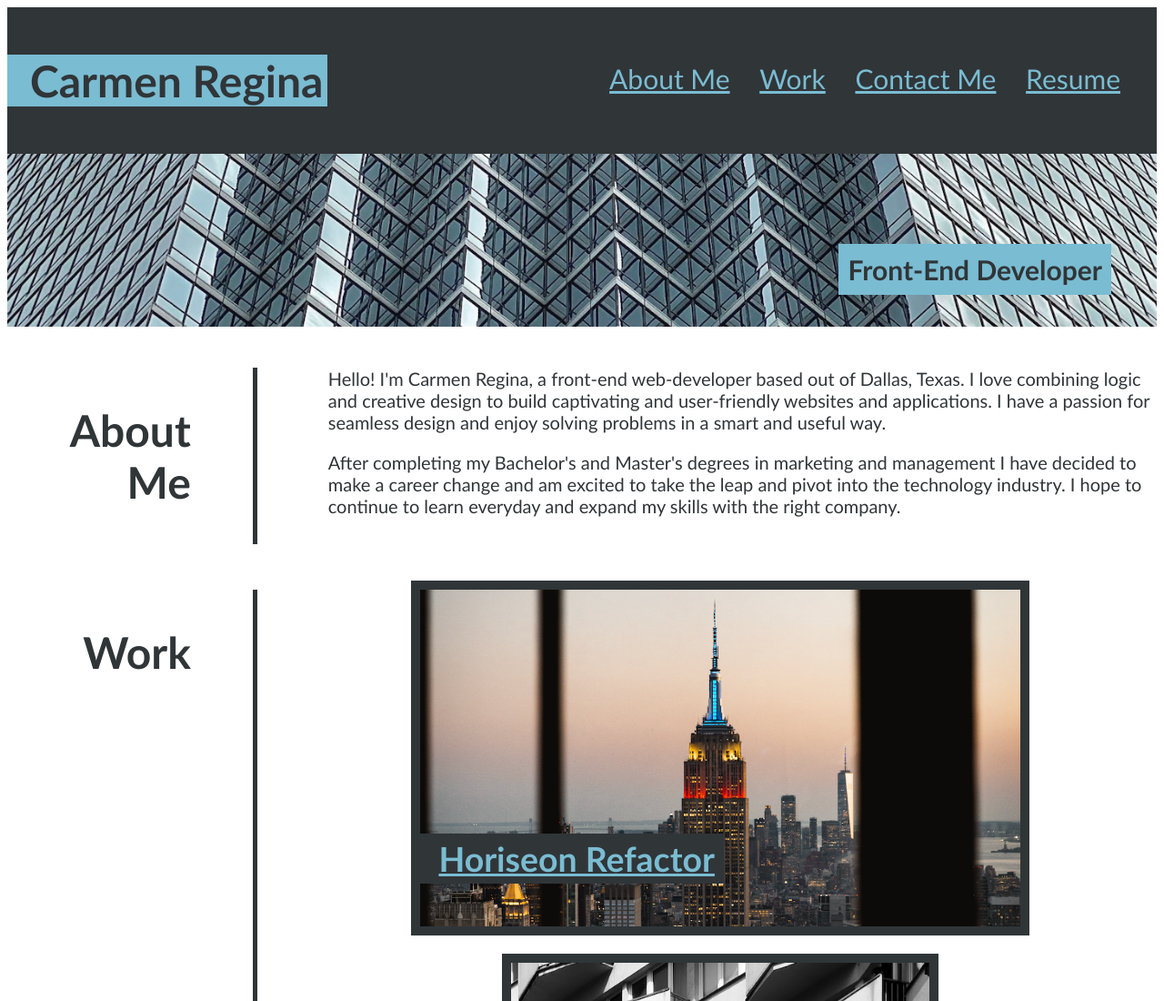
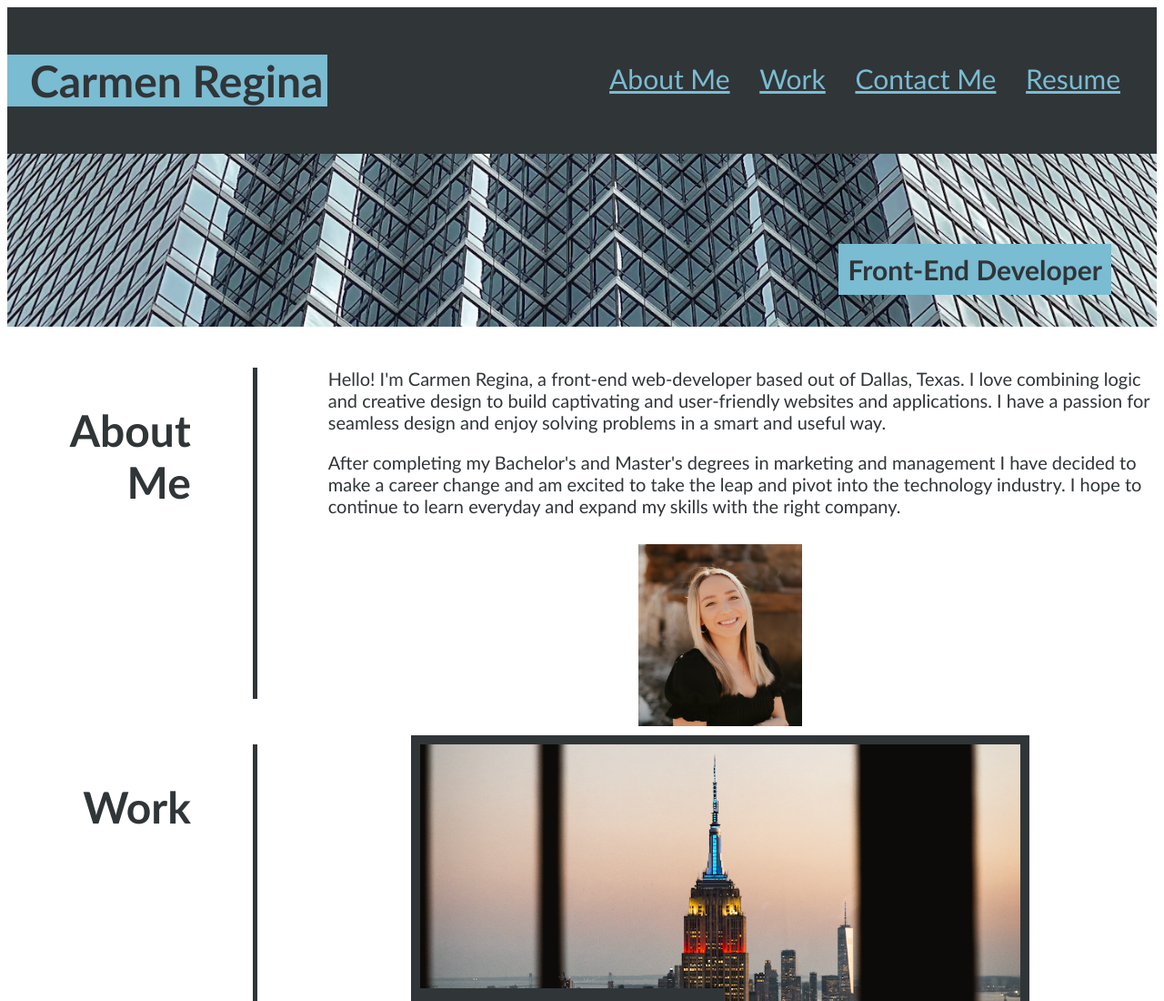
Before and after one commit to crcarmen23/carmen-mockup-portfolio, a plain HTML site: page index.html in a window 1280 px wide. Shown: the top 1100 px of the page at 91% size. Drawn offline with Linux system fonts and the light colour scheme.

Commit message:
added recent photo of myself

```diff
--- a/assets/css/style.css
+++ b/assets/css/style.css
@@ -88,6 +88,15 @@ article:hover{
     background-color: rgb(209, 214, 215);
 }
 
+img {
+    height: 200px;
+    width: 180px;
+    display: block;
+    margin-left: auto;
+    margin-right: auto;
+    padding-top: 10px;
+}
+
 .project1-image:hover, .project2-image:hover, .project3-image:hover, .project4-image:hover, .project5-image:hover {
     -webkit-filter: brightness(80%);
 }
--- a/index.html
+++ b/index.html
@@ -33,6 +33,7 @@
         <aside><h2 id="title">About Me</h2></aside>
         <article><p>Hello! I'm Carmen Regina, a front-end web-developer based out of Dallas, Texas. I love combining logic and creative design to build captivating and user-friendly websites and applications. I have a passion for seamless design and enjoy solving problems in a smart and useful way. </p>
         <p>After completing my Bachelor's and Master's degrees in marketing and management I have decided to make a career change and am excited to take the leap and pivot into the technology industry. I hope to continue to learn everyday and expand my skills with the right company. </p>
+        <img src="./assets/images/Carmen Headshot copy.png" alt="Recent photo of Carmen Regina">
     </article>
     </section>
     <section class="work" id="work">
```
Also changed, not shown: assets/images/Carmen Headshot copy.png (added), 2 other files.
